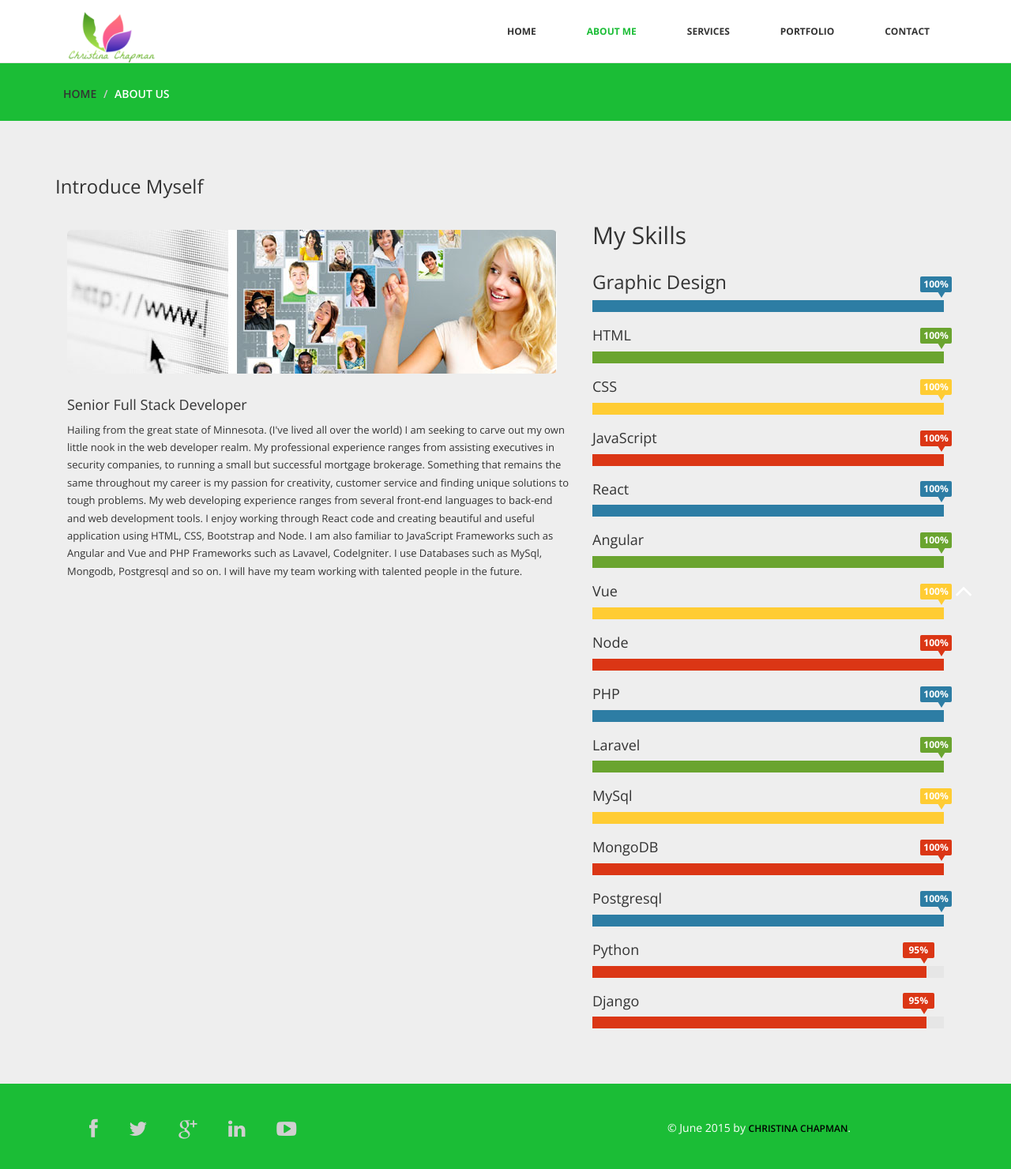
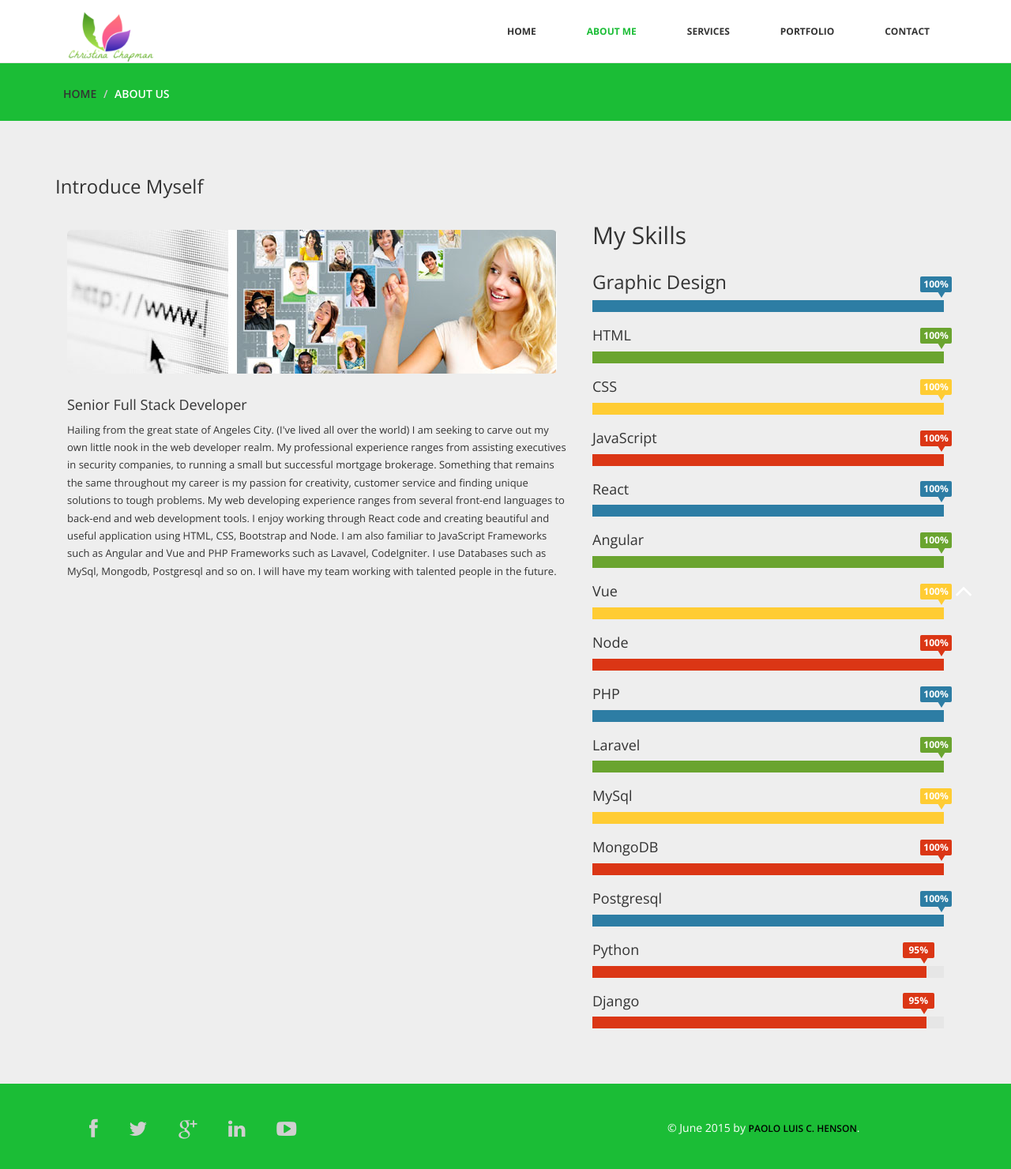
Before and after one commit to dev-paolo/MySite, a plain HTML site: page about.html in a window 1280 px wide. Shown: the whole page at 79% size. Drawn offline with nearby package versions, Linux system fonts and the light colour scheme; a script that the page names is missing.

Commit message:
update my site

```diff
--- a/about.html
+++ b/about.html
@@ -4,7 +4,7 @@
     <meta charset="utf-8">
     <meta http-equiv="X-UA-Compatible" content="IE=edge">
     <meta name="viewport" content="width=device-width, initial-scale=1">
-    <title>Christina Chapman</title>
+    <title>Paolo Luis C. Henson</title>
     <link href="css/bootstrap.min.css" rel="stylesheet">
 		<link rel="stylesheet" href="css/font-awesome.min.css">
 		<link rel="stylesheet" href="css/animate.css">
@@ -63,7 +63,7 @@
 				<img src="images/7.jpg" class="img-responsive">
 				<h4>Senior Full Stack Developer</h4>
 				<p>
-					Hailing from the great state of Minnesota. (I've lived all over the world)
+					Hailing from the great state of Angeles City. (I've lived all over the world)
 					I am seeking to carve out my own little nook in the web developer realm.
 					My professional experience ranges from assisting executives in security companies, to running a small
 					but successful mortgage brokerage.
@@ -260,7 +260,7 @@
 
 				<div class="col-md-4 col-md-offset-4">
 					<div class="copyright">
-						&copy; June  2015 by <a target="_blank" href="#" title="Personal Web Site"> Christina Chapman</a>.
+						&copy; June  2015 by <a target="_blank" href="#" title="Personal Web Site"> Paolo Luis C. Henson</a>.
 					</div>
 				</div>
 			</div>
--- a/css/style.css
+++ b/css/style.css
@@ -107,7 +107,7 @@ a:hover {
 }
 .navbar-brand a img {
   width: auto;
-  height: 65px;
+  height: 64px;
 }
 .menu {
 	font-size:12px;
```
Also changed, not shown: contact.html (+2 -2 lines), index.html (+8 -8 lines), portfolio.html (+2 -2 lines), services.html (+2 -2 lines), images/Paolo.jpeg (added), images/face.jpg, images/logo.png.
